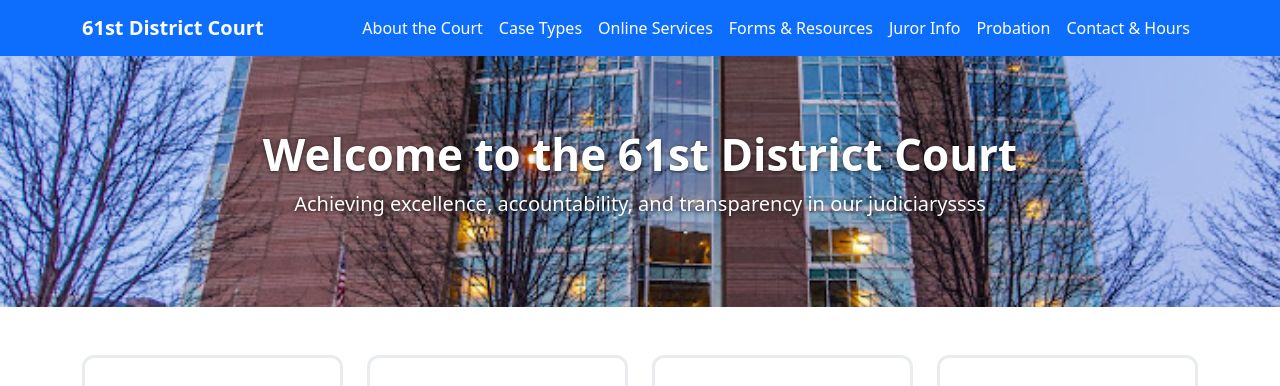
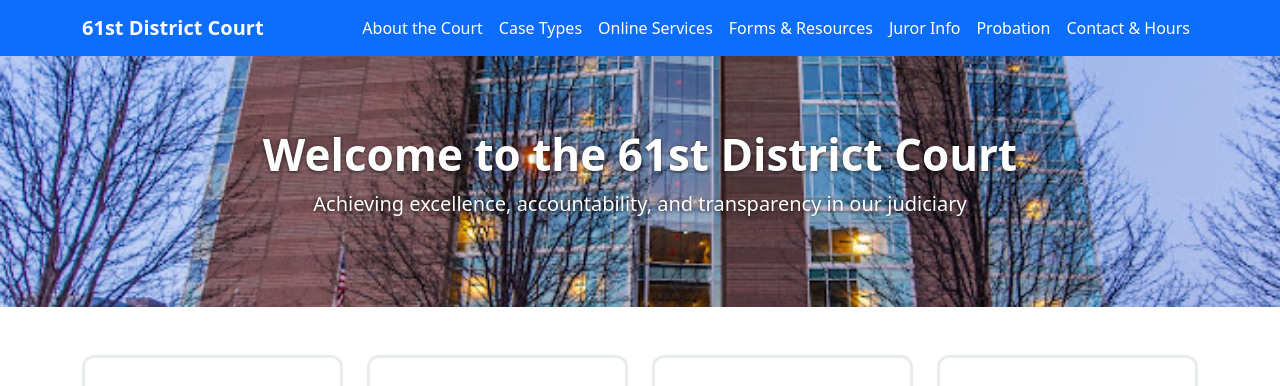
Before and after one commit to DrStern/DanFischer.github.io, a Jekyll site: the page built from index.md, in a window 1280 px wide. Shown: the top 386 px of the page. Built offline with Jekyll 4.4.1, drawn with Linux system fonts in a browser that asks for light colours.

Commit message:
Update index.md

```diff
--- a/index.md
+++ b/index.md
@@ -6,7 +6,7 @@ title: Home
 <div class="hero text-center">
   <div class="container">
     <h1>Welcome to the 61st District Court</h1>
-    <p class="lead">Achieving excellence, accountability, and transparency in our judiciaryssss</p>
+    <p class="lead">Achieving excellence, accountability, and transparency in our judiciary</p>
   </div>
 </div>
 
```
